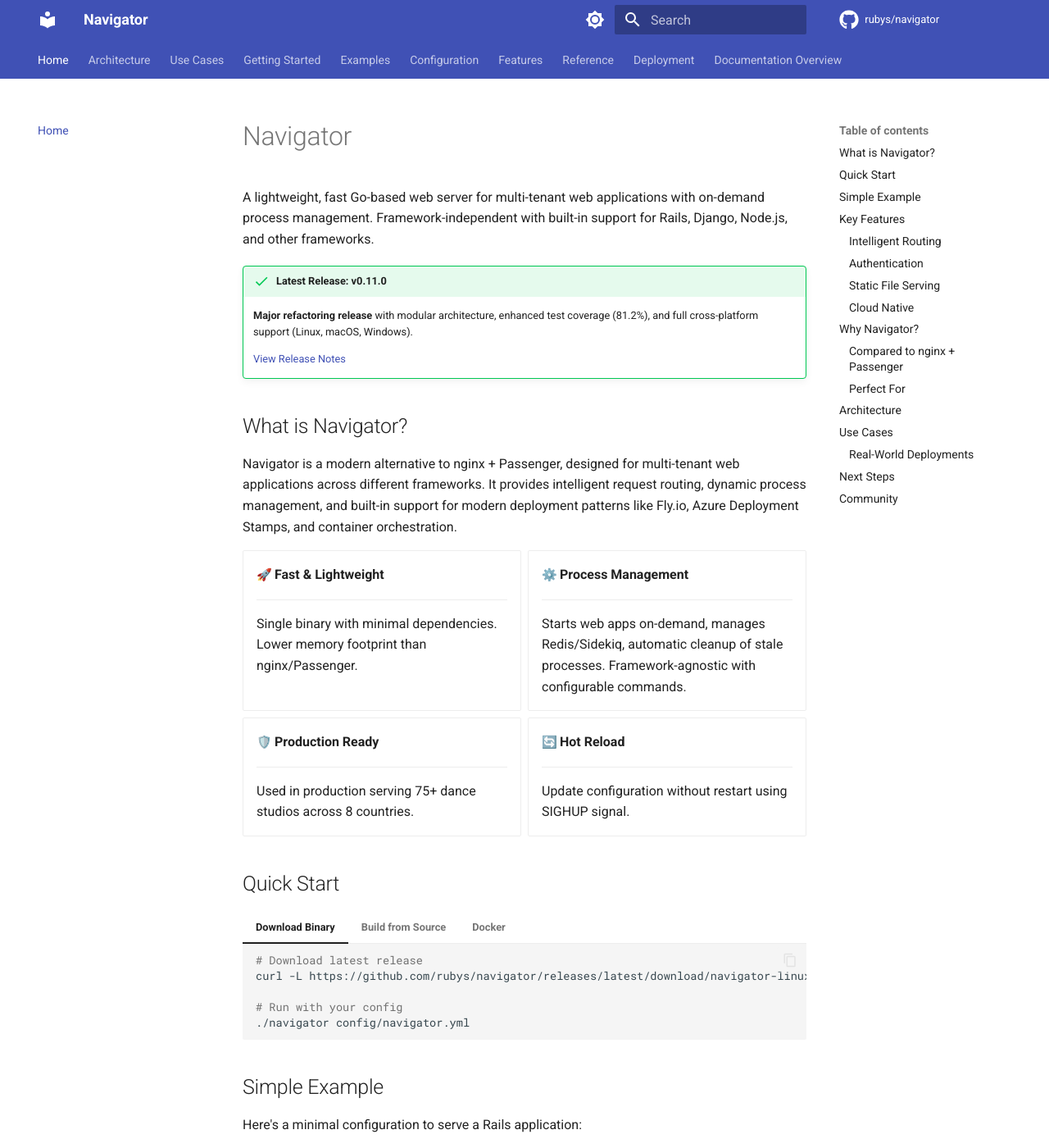
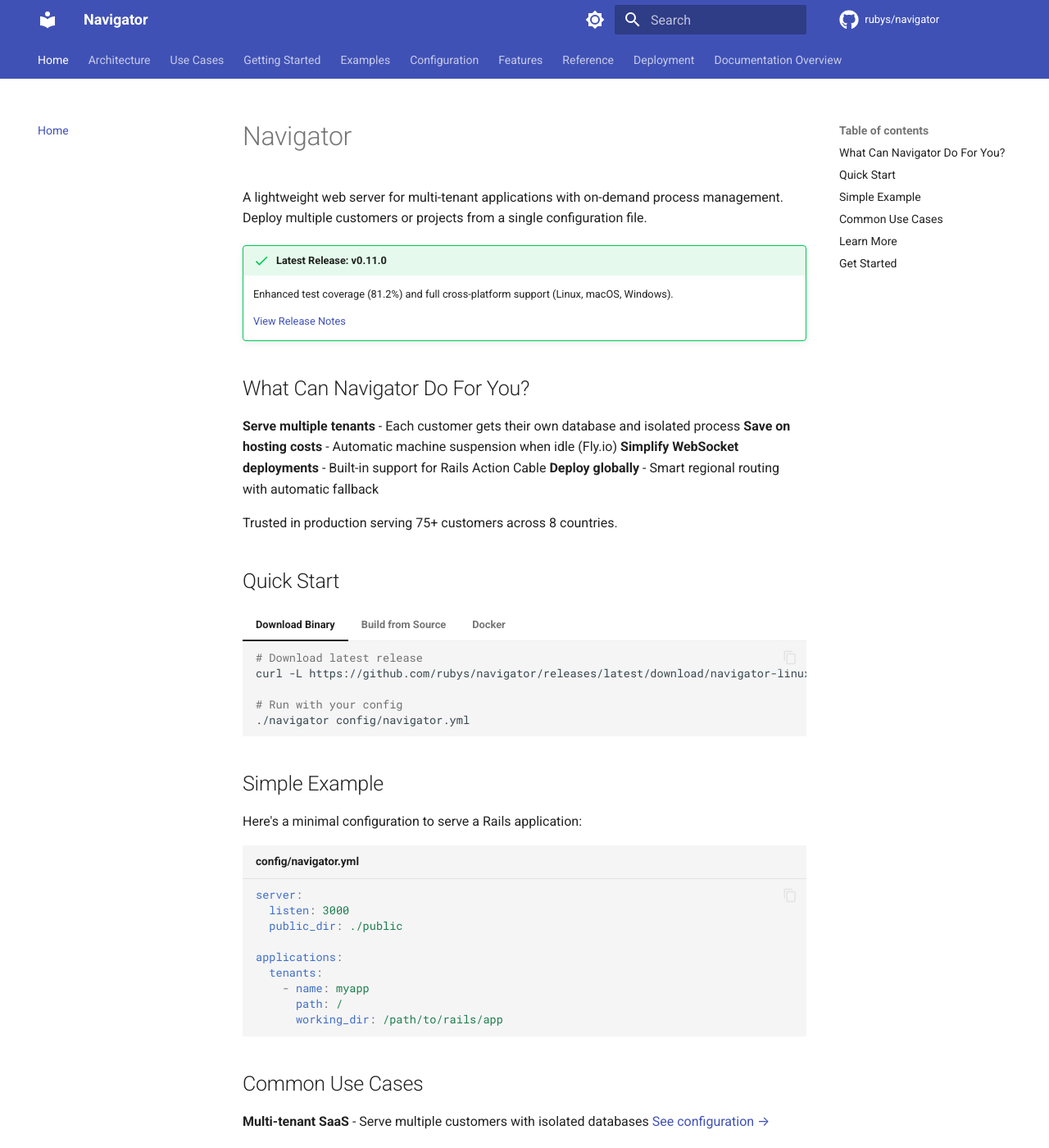
Before and after one commit to rubys/navigator, an MkDocs documentation site: the page built from docs/index.md, in a window 1280 px wide and 1400 px high. Shown: the whole window at 82% size. Built offline with MkDocs 1.6.1 and Material for MkDocs 9.7.7, drawn with Linux system fonts in a browser that asks for light colours; emoji names are drawn with the system emoji font; comment, search, counter and statistics services are not loaded; some of the changed text lies outside the part shown.

Commit message:
Simplify front page: focus on users, remove comparisons
Streamlined the homepage to be more user-focused and less busy:

## Changes

- Removed nginx/Passenger comparisons from front page
- Removed technical architecture details (now in dedicated Architecture page)
- Simplified opening with clear benefit statements
- Focused on what users can accomplish, not technical specs
- Reorganized sections: Quick Start → Example → Use Cases → Learn More → Get Started
- Reduced cognitive load with cleaner, scannable format

## New Structure

1. **What Can Navigator Do For You?** - Benefit-focused bullets
2. **Quick Start** - Get running immediately
3. **Simple Example** - Minimal config to understand
4. **Common Use Cases** - Links to detailed docs
5. **Learn More** - Architecture, features, use cases (for interested users)
6. **Get Started** - Action-oriented next steps

## Content Still Available

- Comparison tables → features/index.md (lines 81-113)
- Architecture details → architecture.md (linked in Learn More section)
- Key features → features/index.md (Core Features section)

The page now guides users from benefits → quick start → use cases → documentation,
rather than overwhelming them with technical details upfront.

🤖 Generated with [Claude Code](https://claude.com/claude-code)

Co-Authored-By: Claude <noreply@anthropic.com>

````diff
--- a/docs/index.md
+++ b/docs/index.md
@@ -1,43 +1,20 @@
 # Navigator
 
-A lightweight, fast Go-based web server for multi-tenant web applications with on-demand process management. Framework-independent with built-in support for Rails, Django, Node.js, and other frameworks.
+A lightweight web server for multi-tenant applications with on-demand process management. Deploy multiple customers or projects from a single configuration file.
 
 !!! success "Latest Release: v0.11.0"
-    **Major refactoring release** with modular architecture, enhanced test coverage (81.2%), and full cross-platform support (Linux, macOS, Windows).
+    Enhanced test coverage (81.2%) and full cross-platform support (Linux, macOS, Windows).
 
     [View Release Notes](https://github.com/rubys/navigator/releases/tag/v0.11.0)
 
-## What is Navigator?
+## What Can Navigator Do For You?
 
-Navigator is a modern alternative to nginx + Passenger, designed for multi-tenant web applications across different frameworks. It provides intelligent request routing, dynamic process management, and built-in support for modern deployment patterns like Fly.io, Azure Deployment Stamps, and container orchestration.
+**Serve multiple tenants** - Each customer gets their own database and isolated process
+**Save on hosting costs** - Automatic machine suspension when idle (Fly.io)
+**Simplify WebSocket deployments** - Built-in support for Rails Action Cable
+**Deploy globally** - Smart regional routing with automatic fallback
 
-<div class="grid cards" markdown>
-
--   :rocket: **Fast & Lightweight**
-
-    ---
-
-    Single binary with minimal dependencies. Lower memory footprint than nginx/Passenger.
-
--   :gear: **Process Management**
-
-    ---
-
-    Starts web apps on-demand, manages Redis/Sidekiq, automatic cleanup of stale processes. Framework-agnostic with configurable commands.
-
--   :shield: **Production Ready**
-
-    ---
-
-    Used in production serving 75+ dance studios across 8 countries.
-
--   :arrows_counterclockwise: **Hot Reload**
-
-    ---
-
-    Update configuration without restart using SIGHUP signal.
-
-</div>
+Trusted in production serving 75+ customers across 8 countries.
 
 ## Quick Start
 
@@ -89,127 +66,73 @@ applications:
       working_dir: /path/to/rails/app
 ```
 
-## Key Features
+## Common Use Cases
 
-### :zap: Intelligent Routing
-- URL rewriting with redirects and rewrites
-- Try-files behavior for static content
-- WebSocket and Action Cable support
-- Fly-Replay for regional routing
+**Multi-tenant SaaS** - Serve multiple customers with isolated databases
+[See configuration →](use-cases.md#use-case-1-multi-tenant-and-monorepos)
 
-### :lock: Authentication
-- Full htpasswd support (APR1, bcrypt, SHA)
-- Pattern-based exclusions for public paths
-- Per-path authentication realms
+**Cost optimization** - Auto-suspend idle machines on Fly.io
+[Learn more →](use-cases.md#use-case-2-machine-auto-suspend-flyio)
 
-### :file_folder: Static File Serving
-- Direct filesystem serving bypasses Rails
-- Configurable cache headers
-- Automatic MIME type detection
-- Try multiple file extensions
+**WebSocket support** - Standalone Action Cable with Rails 8
+[View example →](use-cases.md#use-case-3-websocket-support)
 
-### :cloud: Cloud Native
-- Fly.io machine auto-suspend
-- Multi-region deployment support
-- Health check endpoints
-- Graceful shutdown handling
+**Sticky sessions** - Route users to the same machine
+[Read guide →](use-cases.md#use-case-4-sticky-sessions)
 
-## Why Navigator?
+**Regional routing** - Deploy closer to your users
+[Explore Fly-Replay →](use-cases.md#use-case-5-dynamic-routing-with-fly-replay)
 
-### Compared to nginx + Passenger
-
-| Feature | Navigator | nginx + Passenger |
-|---------|-----------|------------------|
-| Configuration | Simple YAML | Complex nginx.conf |
-| Memory Usage | ~20MB base | ~100MB+ base |
-| Process Management | Built-in | Requires Passenger |
-| Hot Reload | ✅ Native | ❌ Restart required |
-| Multi-tenant | ✅ Native | ⚠️ Complex setup |
-
-### Perfect For
-
-- **Multi-tenant SaaS** - Each customer gets isolated database/instance
-- **Regional deployments** - Deploy closer to users with Fly.io
-- **Development environments** - Replace complex nginx setups
-- **Resource-constrained servers** - Lower memory footprint
-
-## Architecture
-
-Navigator v0.11.0+ uses a **modular package structure** for improved maintainability and testing:
-
-- **internal/server/** - HTTP handling, routing, static files, proxying
-- **internal/process/** - Web app and managed process lifecycle
-- **internal/config/** - Configuration loading and validation
-- **internal/auth/** - Authentication (htpasswd)
-- **internal/proxy/** - Reverse proxy and Fly-Replay logic
-- **internal/idle/** - Fly.io machine idle management
-- **internal/errors/** - Domain-specific error constructors
-- **internal/logging/** - Structured logging helpers
-- **internal/utils/** - Common utilities (duration parsing, environment)
-
-**Benefits of the refactored architecture**:
-
-- ✅ **81.2% test coverage** - Comprehensive testing of all components
-- ✅ **Cross-platform** - Native support for Linux, macOS, and Windows
-- ✅ **Maintainable** - Clear separation of concerns, focused modules
-- ✅ **Single binary** - Still deploys as one self-contained executable
-
-See [REFACTORING.md](https://github.com/rubys/navigator/blob/main/REFACTORING.md) for technical details.
-
-## Use Cases
-
-Navigator excels at solving specific architectural challenges:
-
-- **Multi-Tenant SaaS** - Isolated databases with template variables and process isolation
-- **Machine Auto-Suspend** - Fly.io cost optimization with lifecycle hooks
-- **WebSocket Applications** - Standalone Cable support with Rails 8 Solid Cable
-- **Sticky Sessions** - Cookie-based machine affinity for stateful connections
-- **Dynamic Routing** - Smart request routing with Fly-Replay and fallback
-- **Log Aggregation** - Built-in Vector integration for centralized logging
-
-[Explore Detailed Use Cases →](use-cases.md)
-
-### Real-World Deployments
-
-Navigator powers production applications including:
-
-- Dance studio management systems with 75+ tenants across 8 countries
-- Regional PDF generation services
-- Multi-database Rails applications
-- WebSocket-enabled real-time apps
-
-## Next Steps
+## Learn More
 
 <div class="grid cards" markdown>
 
--   :books: **[Getting Started](getting-started/index.md)**
+-   :books: **[Use Cases](use-cases.md)**
 
     ---
 
-    Install Navigator and deploy your first Rails app in 5 minutes
+    Real-world examples and configuration patterns
 
--   :wrench: **[Configuration Guide](configuration/index.md)**
+-   :building_construction: **[Architecture](architecture.md)**
 
     ---
 
-    Learn about YAML configuration options and best practices
+    Technical details and design decisions
+
+-   :mag: **[Features](features/index.md)**
+
+    ---
+
+    Complete feature documentation
+
+</div>
+
+## Get Started
+
+<div class="grid cards" markdown>
+
+-   :rocket: **[Getting Started](getting-started/index.md)**
+
+    ---
+
+    Install and deploy your first app in 5 minutes
 
 -   :bulb: **[Examples](examples/index.md)**
 
     ---
 
-    Copy-paste ready configurations for common scenarios
+    Copy-paste ready configurations
 
--   :question: **[Reference](reference/index.md)**
+-   :wrench: **[Configuration](configuration/index.md)**
 
     ---
 
-    Complete CLI options, environment variables, and signals
+    YAML configuration reference
+
+-   :question: **[CLI Reference](reference/index.md)**
+
+    ---
+
+    Command-line options and signals
 
 </div>
-
-## Community
-
-- [GitHub Issues](https://github.com/rubys/navigator/issues) - Report bugs or request features
-- [Discussions](https://github.com/rubys/navigator/discussions) - Ask questions and share experiences
-- [Releases](https://github.com/rubys/navigator/releases) - Download binaries and view changelog
````
